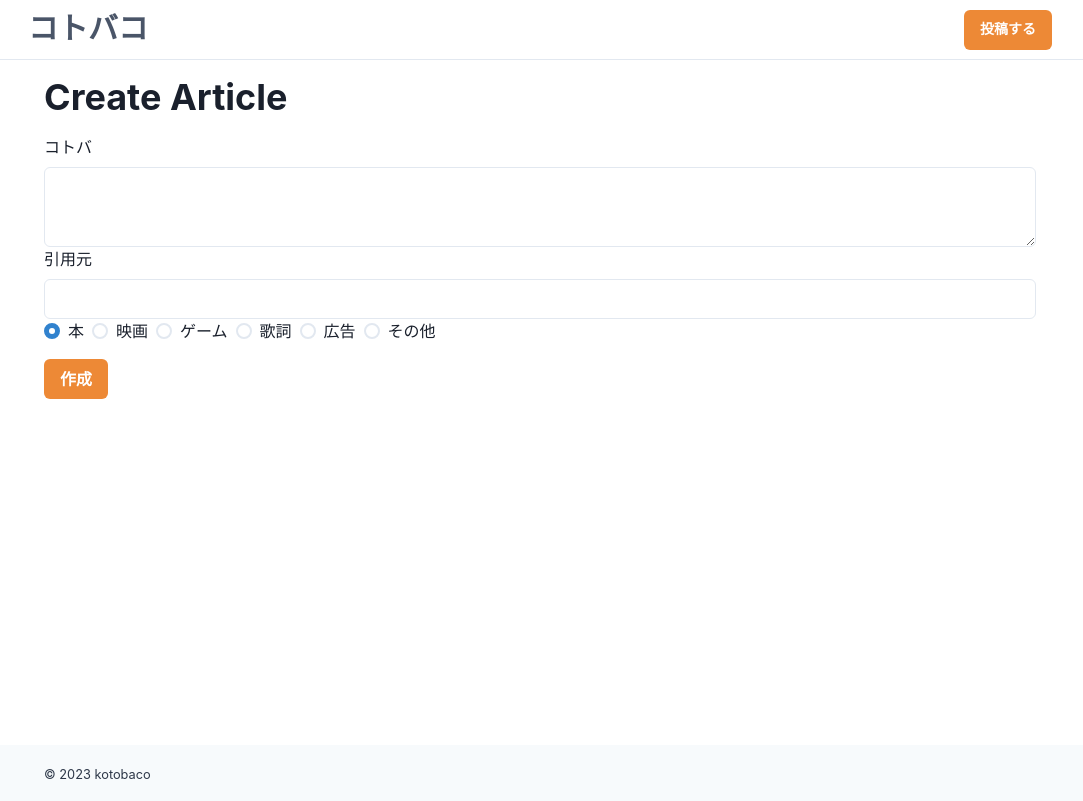
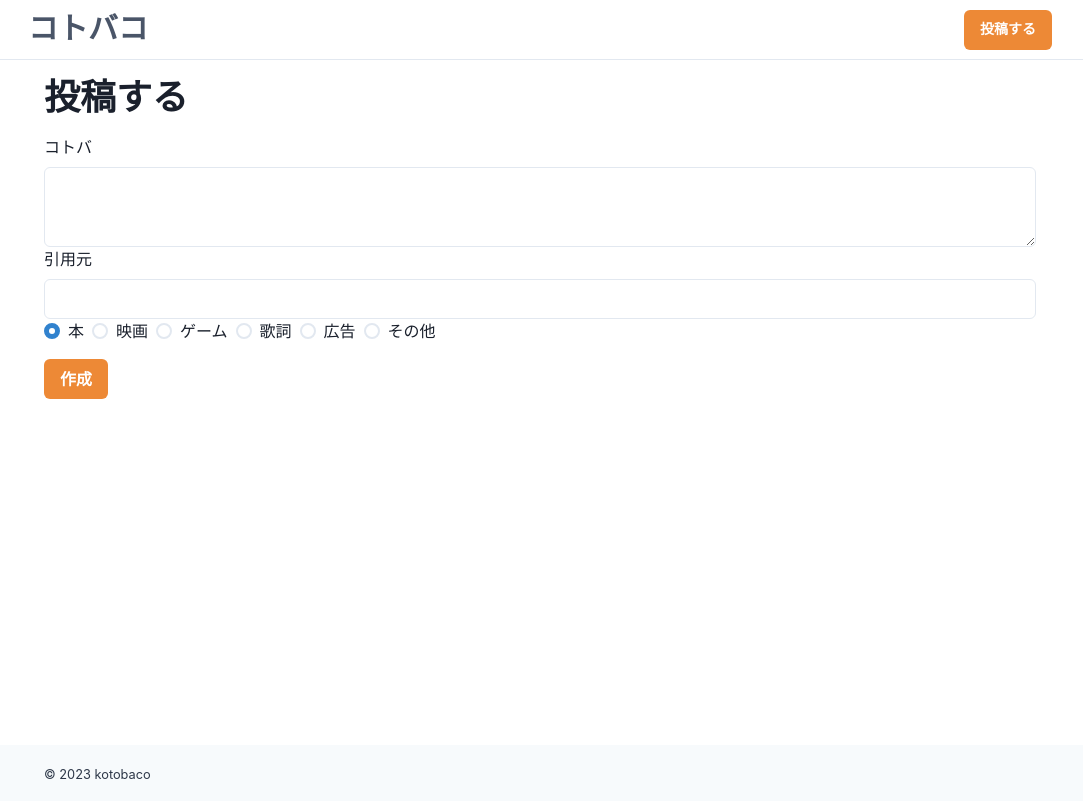
Before and after one commit to kotonohako/all-in, a Next.js app in the folder frontend/: page /new in a window 1280 px wide. Shown: the whole page, without its empty margins (100-1183 px from the left). Built offline with nearby package versions, Linux system fonts and the light colour scheme.

Commit message:
文言修正

```diff
--- a/frontend/src/app/new/page.tsx
+++ b/frontend/src/app/new/page.tsx
@@ -40,7 +40,7 @@ export default function CreateArticle() {
     }
     return (
         <div>
-            <Heading mb={4}>Create Article</Heading>
+            <Heading mb={4}>投稿する</Heading>
             <form onSubmit={handleSubmit}>
                 <FormControl>
                     <FormLabel>コトバ</FormLabel>
```
